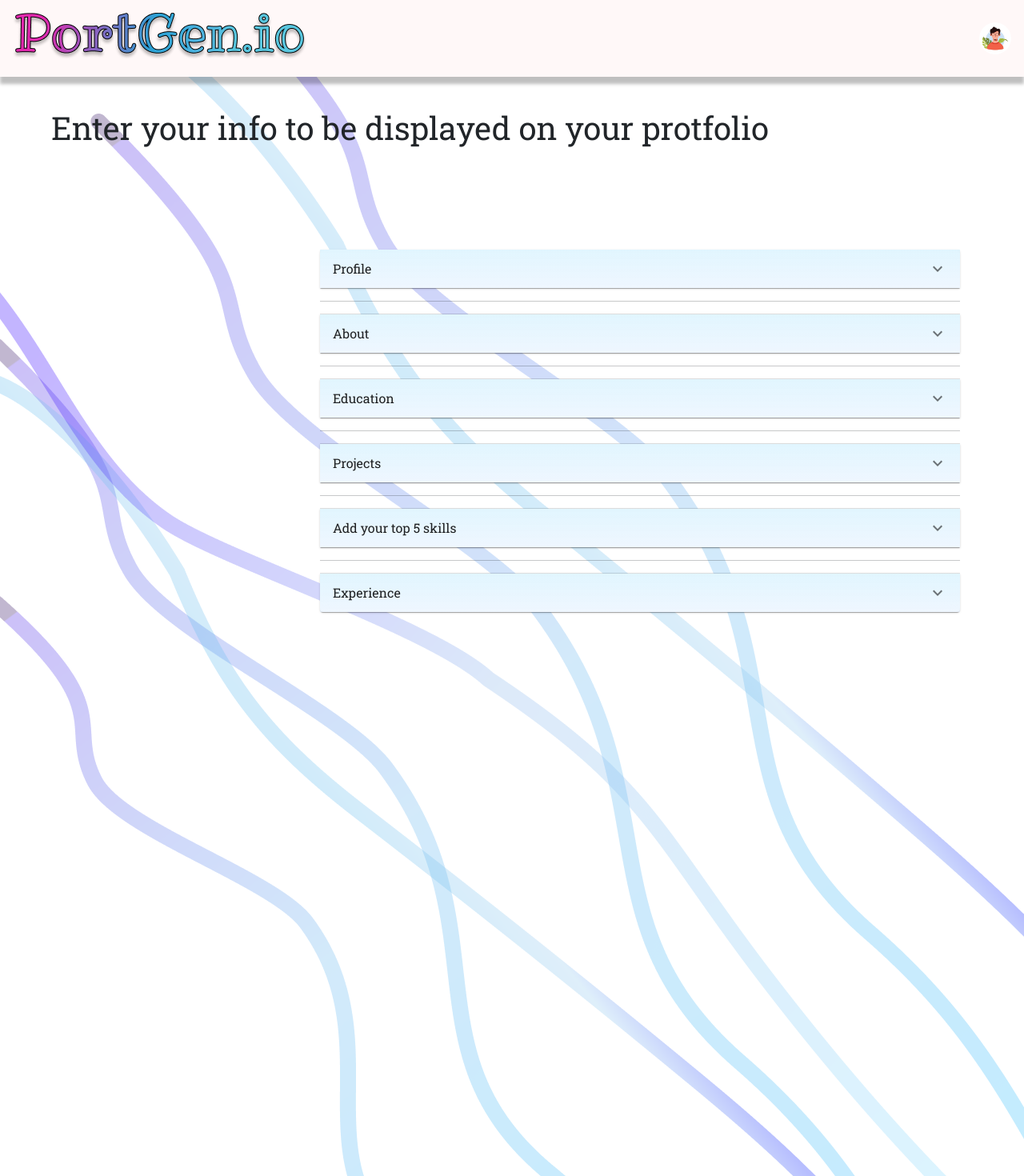
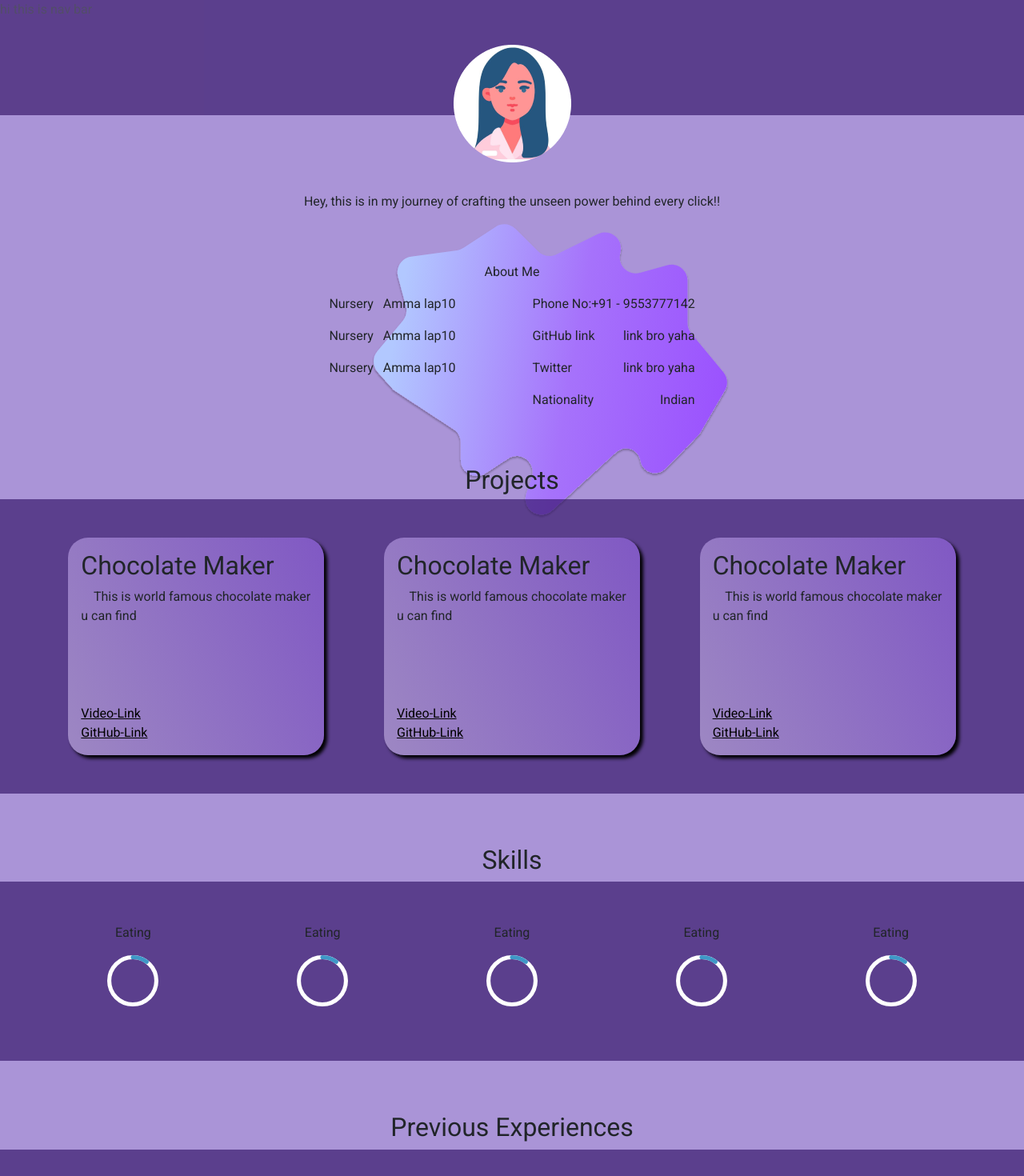
Before and after one commit to icode100/portgen-io, a React (Vite) app in the folder portgen-io/: page /info in a window 1280 px wide. Shown: the top 1470 px of the page at 80% size. Built offline with nearby package versions, Linux system fonts and the light colour scheme; a web font is replaced by a local one.

Commit message:
1st portfolio compledted

```diff
--- a/portgen-io/index.html
+++ b/portgen-io/index.html
@@ -2,7 +2,7 @@
 <html lang="en">
   <head>
     <meta charset="UTF-8" />
-    <link rel="icon" type="image/svg+xml" href="./public/logo.svg" />
+    <link rel="icon" type="image/svg+xml" href="./logo.svg" />
     <meta name="viewport" content="width=device-width, initial-scale=1.0" />
     <link href="https://cdn.jsdelivr.net/npm/bootstrap@5.3.2/dist/css/bootstrap.min.css" rel="stylesheet" integrity="sha384-T3c6CoIi6uLrA9TneNEoa7RxnatzjcDSCmG1MXxSR1GAsXEV/Dwwykc2MPK8M2HN" crossorigin="anonymous">
     <title>PortGen.IO</title>
--- a/portgen-io/package.json
+++ b/portgen-io/package.json
@@ -17,6 +17,7 @@
     "dotenv": "^16.4.1",
     "mongoose": "^8.1.1",
     "react": "^18.2.0",
+    "react-circular-progressbar": "^2.1.0",
     "react-dom": "^18.2.0",
     "react-router-dom": "^6.21.3"
   },
--- /dev/null
+++ b/portgen-io/src/components/portfolios/company.jsx
@@ -0,0 +1,10 @@
+import React from 'react'
+
+export default function company(props) {
+  return (
+    <div className='company' >
+        <h3>{props.title}</h3>
+        <p> &nbsp; &nbsp;{props.desc}</p>
+    </div>
+  )
+}
--- /dev/null
+++ b/portgen-io/src/components/portfolios/education.jsx
@@ -0,0 +1,10 @@
+import React from 'react'
+
+export default function education(props) {
+  return (
+    <div className='education-'>
+        <p>{props.class} &nbsp; {props.clg} </p>
+        <p>{props.gpa}</p>
+    </div>
+  )
+}
--- /dev/null
+++ b/portgen-io/src/components/portfolios/projectwebd1.jsx
@@ -0,0 +1,17 @@
+import React from 'react'
+import './webd1Style.css';
+
+export default function projectwebd1(props) {
+  return (
+    <div className='projectwebd1'>
+        <div className="upper">
+            <h2>{props.title}</h2>
+            <p> &nbsp; &nbsp; {props.desc}</p>
+        </div>
+        <div className="lower">
+            <a href="www.google.com">Video-Link</a>
+            <a href="www.google.com">GitHub-Link</a>
+        </div>
+    </div>
+  )
+}
--- /dev/null
+++ b/portgen-io/src/components/portfolios/skillsLoader.jsx
@@ -0,0 +1,22 @@
+import React from 'react'
+import { CircularProgressbar } from 'react-circular-progressbar';
+import 'react-circular-progressbar/dist/styles.css';
+
+export default function skillsLoader(props) {
+  return (
+    <div className='skillClass'>
+        <p>{props.title}</p>
+        <div>
+        <CircularProgressbar value = {props.value} styles={{
+            trail : {
+                stroke : "white",
+            },
+            background : {
+                fill: 'black',
+            },
+            pathColor: `rgba(62, 152, 199, 1)`,
+        }}/>
+        </div>
+    </div>
+  )
+}
--- /dev/null
+++ b/portgen-io/src/components/portfolios/webd1.jsx
@@ -0,0 +1,85 @@
+import React from 'react';
+import Logo from "../../assets/image 8extra2.png";
+import './webd1Style.css';
+import Project from './projectwebd1.jsx';
+import Skill from './skillsLoader.jsx';
+import Company from './company.jsx';
+import Education from './education.jsx';
+import Back from '../../assets/Rectangle 5inside.svg';
+export default function webd1(props) {
+  return (
+    <div>
+        <div className='webd1_navbar'>
+            <div> hi this is nav bar</div>
+            <img src={Logo} alt="no image" />
+        </div>
+        <p className='desc'>Hey, this is {props.name} in my journey of crafting the unseen power behind every click!!</p>
+       <div className='total-info'>
+            <img src={Back} alt="" />
+            <p class="about">About Me</p>
+            <div className="info">
+                <div className="in-info">
+                    <div className="eduction">
+                        <Education class="Nursery" clg="Amma lap" gpa={10}/>
+                        <Education class="Nursery" clg="Amma lap" gpa={10}/>
+                        <Education class="Nursery" clg="Amma lap" gpa={10}/>
+                    </div>
+                </div>
+                <div className='personal in-info'>
+                    <div>
+                        <p>Phone No:</p>
+                        <p>+91 - 9553777142</p>
+                    </div>
+                    <div>
+                        <p>GitHub link</p>
+                        <p>link bro yaha</p>
+                    </div>
+                    <div>
+                        <p>Twitter</p>
+                        <p>link bro yaha</p>
+                    </div>
+                    <div>
+                        <p>Nationality</p>
+                        <p>Indian</p>
+                    </div>
+                </div>
+            </div>
+        </div>
+
+        <div className="projectsDesc">
+            <div className="proDescHead">
+                <p>Projects</p>
+            </div>
+            <div className="proTot">
+                <Project title="Chocolate Maker" desc="This is world famous chocolate maker u can find"/>
+                <Project title="Chocolate Maker" desc="This is world famous chocolate maker u can find"/>
+                <Project title="Chocolate Maker" desc="This is world famous chocolate maker u can find"/>
+            </div>
+        </div>
+
+        <div className="skillsSet">
+            <div className="skillsSetHead">
+                <h2>Skills</h2>
+            </div>
+            <div className="skillsTot">
+                <Skill title = {"Eating"} value = {10}/>
+                <Skill title = {"Eating"} value = {10}/>
+                <Skill title = {"Eating"} value = {10}/>
+                <Skill title = {"Eating"} value = {10}/>
+                <Skill title = {"Eating"} value = {10}/>
+            </div>
+        </div>
+
+        <div className="company-">
+            <div className="companyHead">
+                <h2>Previous Experiences</h2>
+            </div>
+            <div className="companyTot">
+                <Company title = {"Amul"} desc = {"The best place i have worked..learnt how to eat more"}/>
+                <Company title = {"Amul"} desc = {"The best place i have worked..learnt how to eat more"}/>
+                <Company title = {"Amul"} desc = {"The best place i have worked..learnt how to eat more"}/>
+            </div>
+        </div>
+    </div>
+  )
+}
--- /dev/null
+++ b/portgen-io/src/components/portfolios/webd1Style.css
@@ -0,0 +1,160 @@
+body{
+    background-color: #AA94D7;
+}
+.webd1_navbar{
+    display:flex;
+    flex-direction: column;
+    align-items: center;
+    height:15rem;
+    margin:0px;
+    padding:0px;
+}
+.webd1_navbar div{
+    background: #2F0F62;
+    opacity: 63%;
+    height: 9rem;
+    width:100%;
+}
+.webd1_navbar img{
+    margin:auto;
+    margin-top: 3.5rem;
+    position: absolute;
+}
+.desc{
+    text-align: center;
+}
+.projectsDesc{
+    display:flex;
+    flex-direction: column;
+    margin-top:3rem;
+}
+.proDescHead p{
+    text-align: center;
+    font-size: xx-large;
+    margin:0px;
+}
+
+/* project */
+.projectwebd1{
+    display:flex;
+    flex-direction: column;
+    justify-content: space-between;
+    background:linear-gradient(245deg, rgba(166, 114, 251, 0.497) 0%, rgba(230, 215, 255, 0.475) 100%);
+    width:20rem;
+    height:17rem;
+    border-radius: 25px;
+    padding:1rem;
+    box-shadow: 4px 4px 4px 0px rgba(0, 0, 0, 1);
+}
+.projectwebd1 div{
+    display:flex;
+    flex-direction: column;
+}
+.proTot{
+    display:flex;
+    justify-content: space-around;
+    background: rgba(47, 15, 98, 0.63) ;
+    padding: 3rem;
+}
+
+.lower a{
+    color: black;
+}
+
+.skillClass{
+    display:flex;
+    align-items: center;
+    flex-direction: column;
+    justify-content: center;
+    height:8rem;
+    width:4rem;
+}
+
+.skillClass div{
+    height:5rem;
+}
+
+.skillsTot{
+    display:flex;
+    justify-content: space-around;
+    background: rgba(47, 15, 98, 0.63) ;
+    padding: 3rem;
+}
+
+.skillsSet{
+    margin-top:4rem;
+    display:flex;
+    flex-direction: column;
+    justify-content: center;
+}
+
+.skillsSet h2{
+    text-align: center;
+}
+
+.company{
+    display:flex;
+    flex-direction: column;
+    background:linear-gradient(245deg, rgba(166, 114, 251, 0.497) 0%, rgba(230, 215, 255, 0.475) 100%);
+    box-shadow: 4px 4px 4px 0px rgba(0, 0, 0, 1);
+    width:20rem;
+    height:17rem;
+    border-radius: 25px;
+    padding: 2rem;
+}
+
+.companyTot{
+    display:flex;
+    justify-content: space-around;
+    background: rgba(47, 15, 98, 0.63) ;
+    padding: 3rem;
+}
+
+.company-{
+    margin-top: 4rem;
+}
+
+.companyHead h2{
+    text-align: center;
+}
+
+.education-{
+    display:flex;
+    justify-content: space-between;
+}
+
+.personal div{
+    display: flex;
+    justify-content: space-between;
+}
+
+.info{
+    display:flex;
+    justify-content: center;
+}
+
+.total-info{
+    width:100%;
+    display: flex;
+    flex-direction: column;
+    margin-bottom: 3rem;
+    /* background: url('../../assets/Rectangle 5inside.svg') no-repeat center center fixed;
+    background-size: 50% 50%; */
+}
+
+.total-info img{
+    position: absolute;
+    z-index: -1;
+    height:23rem;
+    width:30rem;
+    left:35%;
+}
+
+.in-info{
+    margin:0rem 3rem;
+}
+
+.about{
+    text-align: center;
+    margin-top:3rem;
+}
--- a/portgen-io/src/main.jsx
+++ b/portgen-io/src/main.jsx
@@ -2,11 +2,13 @@ import React from 'react'
 import ReactDOM from 'react-dom/client'
 import App from "./App.jsx"
 import Test from './Test.jsx'
+import Webd1 from './components/portfolios/webd1.jsx';
 
 
 ReactDOM.createRoot(document.getElementById('root')).render(
   <React.StrictMode>
-    <App/>
+    {/* <App/> */}
+    <Webd1/>
     {/* <Test/> */}
   </React.StrictMode>,
 )
```
Also changed, not shown: portgen-io/src/assets/Rectangle 5inside.svg (added), 1 other file (tests, documents, lock files or other folders).
